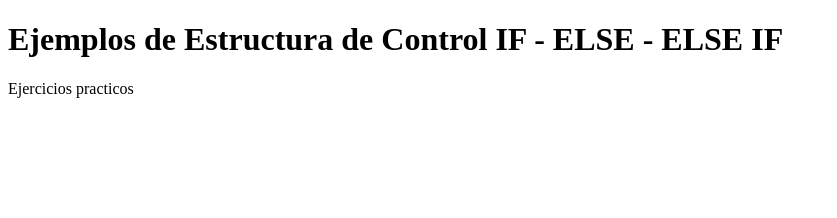
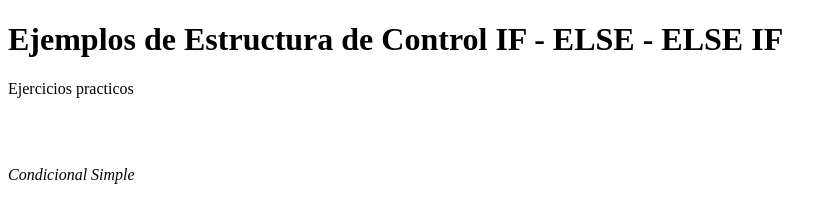
Before and after one commit to ejberrior/sesion11, a plain HTML site: page index.html in a window 1280 px wide. Shown: the whole page, without its empty margins (0-837 px from the left). Drawn offline with Linux system fonts and the light colour scheme.

Commit message:
Datos de If Simple

```diff
--- a/index.html
+++ b/index.html
@@ -8,6 +8,9 @@
 <body>
 <h1>Ejemplos de Estructura de Control IF - ELSE - ELSE IF</h1>
 <p>Ejercicios practicos</p>
+<br>
+<br>
+<p style="font-style: italic;">Condicional Simple</p>
 
 
 </body>
```
